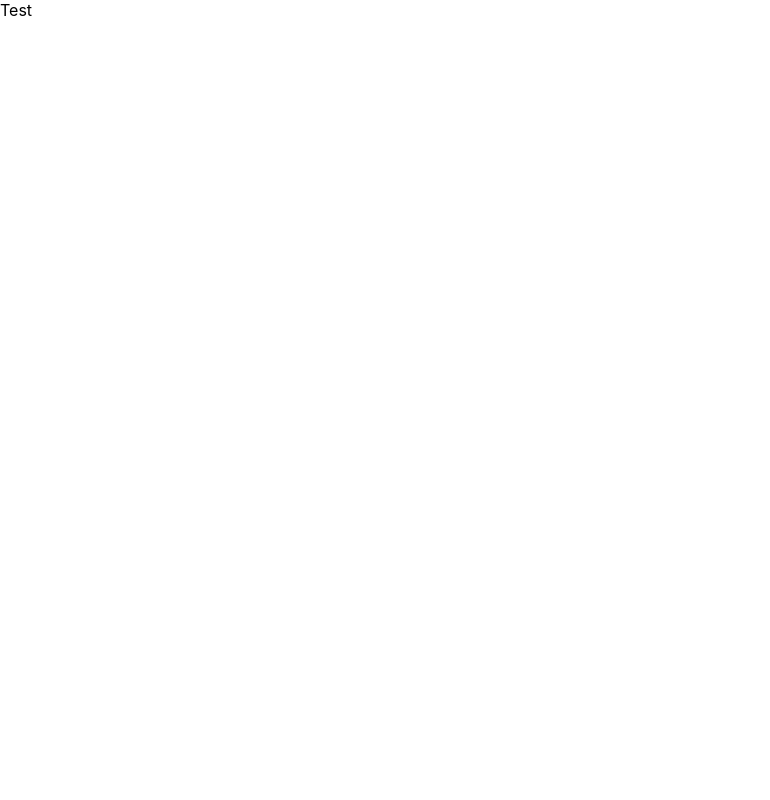
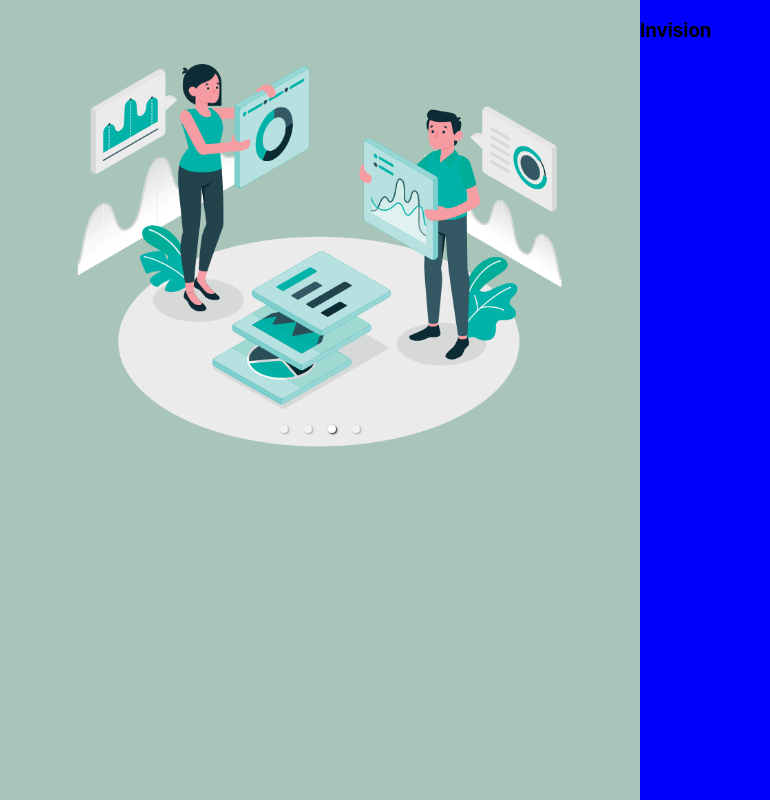
Before and after one commit to leocrispim/InvisionLandingPage, a React (Create React App) app: page / in a window 1280 px wide. Shown: the whole page, without its empty margins (0-770 px from the left). Built offline with nearby package versions, Linux system fonts and the light colour scheme.

Commit message:
Working carousel

```diff
--- a/src/App.js
+++ b/src/App.js
@@ -1,10 +1,77 @@
 import React from "react";
+import * as SC from './Pages/Styled';
+import "react-responsive-carousel/lib/styles/carousel.min.css";
+import { Carousel } from 'react-responsive-carousel';
+import FirstSlide from "./Images/FirstSlide.png";
 import LandingPage from './Pages/LandingPage';
+import RegisterPage from './Pages/RegisterPage';
 
 class App extends React.Component {
+  constructor(props) {
+    super(props);
+    this.state = {
+      renderingPage: 'LandingPage',
+    }
+  }
+
   render() {
+    let currentPage
+
+    if (this.state.renderingPage === 'LandingPage') {
+      currentPage = <LandingPage/>
+    }
+
+    else {
+      currentPage = <RegisterPage/>
+    }
+
     return (
-      <LandingPage />
+        <SC.MainArea>
+          <SC.CarouselArea>
+            <Carousel
+            showArrows={false}
+            showThumbs={false}
+            infiniteLoop={true}
+            autoPlay={true}
+            interval={500}
+            showStatus={false}
+            dynamicHeight={true}
+            >
+              <SC.SlideDiv>
+                  <img src={FirstSlide} />
+                  <div>
+                    <SC.TextBoxTitle>Marcenas mattis egestas</SC.TextBoxTitle>
+                    <SC.TextBoxDescription>Erdum et malesuada fames ac ante ileum primmer in faucibus uspendisse porta.</SC.TextBoxDescription>
+                  </div>
+              </SC.SlideDiv>
+
+              <SC.SlideDiv>
+                  <img src={FirstSlide} />
+                  <div>
+                    <SC.TextBoxTitle>Marcenas mattis egestas</SC.TextBoxTitle>
+                    <SC.TextBoxDescription>Erdum et malesuada fames ac ante ileum primmer in faucibus uspendisse porta.</SC.TextBoxDescription>
+                  </div>
+              </SC.SlideDiv>
+
+              <SC.SlideDiv>
+                  <img src={FirstSlide} />
+                  <div>
+                    <SC.TextBoxTitle>Marcenas mattis egestas</SC.TextBoxTitle>
+                    <SC.TextBoxDescription>Erdum et malesuada fames ac ante ileum primmer in faucibus uspendisse porta.</SC.TextBoxDescription>
+                  </div>
+              </SC.SlideDiv>
+
+              <SC.SlideDiv>
+                  <img src={FirstSlide} />
+                  <div>
+                    <SC.TextBoxTitle>Marcenas mattis egestas</SC.TextBoxTitle>
+                    <SC.TextBoxDescription>Erdum et malesuada fames ac ante ileum primmer in faucibus uspendisse porta.</SC.TextBoxDescription>
+                  </div>
+              </SC.SlideDiv>
+            </Carousel>
+          </SC.CarouselArea>
+          {currentPage}
+        </SC.MainArea>
     )
   }
 }
--- a/src/Pages/LandingPage.js
+++ b/src/Pages/LandingPage.js
@@ -1,9 +1,13 @@
 import React, { Component } from "react";
+import * as SC from './Styled';
+import GoogleLogo from "../Images/GoogleLogo.svg";
 
 class LandingPage extends Component {
   render() {
     return (
-       <div>Test</div>
+        <SC.UserArea>
+            <h3>Invision</h3>
+        </SC.UserArea>
     );
   }
 
--- a/src/Pages/Styled.js
+++ b/src/Pages/Styled.js
@@ -8,5 +8,35 @@ export const GlobalStyle = createGlobalStyle`
 `
 
 export const MainArea = styled.div`
-    background-color: red;
+    height: 100vh;
+    width: 100vw;
+    display: grid;
+    grid-template-columns: 1fr 1fr;
 `
+
+export const CarouselArea = styled.div`
+    grid-column: 1;
+    background-color: #A9C5BA;
+    width: 76%;
+    padding: 10% 12% 0% 12%;
+`
+
+export const SlideDiv = styled.div`
+    background-color: #A9C5BA;
+`
+
+export const TextBoxTitle = styled.p`
+    margin: 0;
+    padding: 0;
+    color: grey;
+`
+
+export const TextBoxDescription = styled.span`
+    margin: 0;
+    padding: 0;
+`
+
+export const UserArea = styled.div`
+    grid-column: 2;
+    background-color: blue;
+`
```
Also changed, not shown: 1 other file (tests, documents, lock files or other folders).
